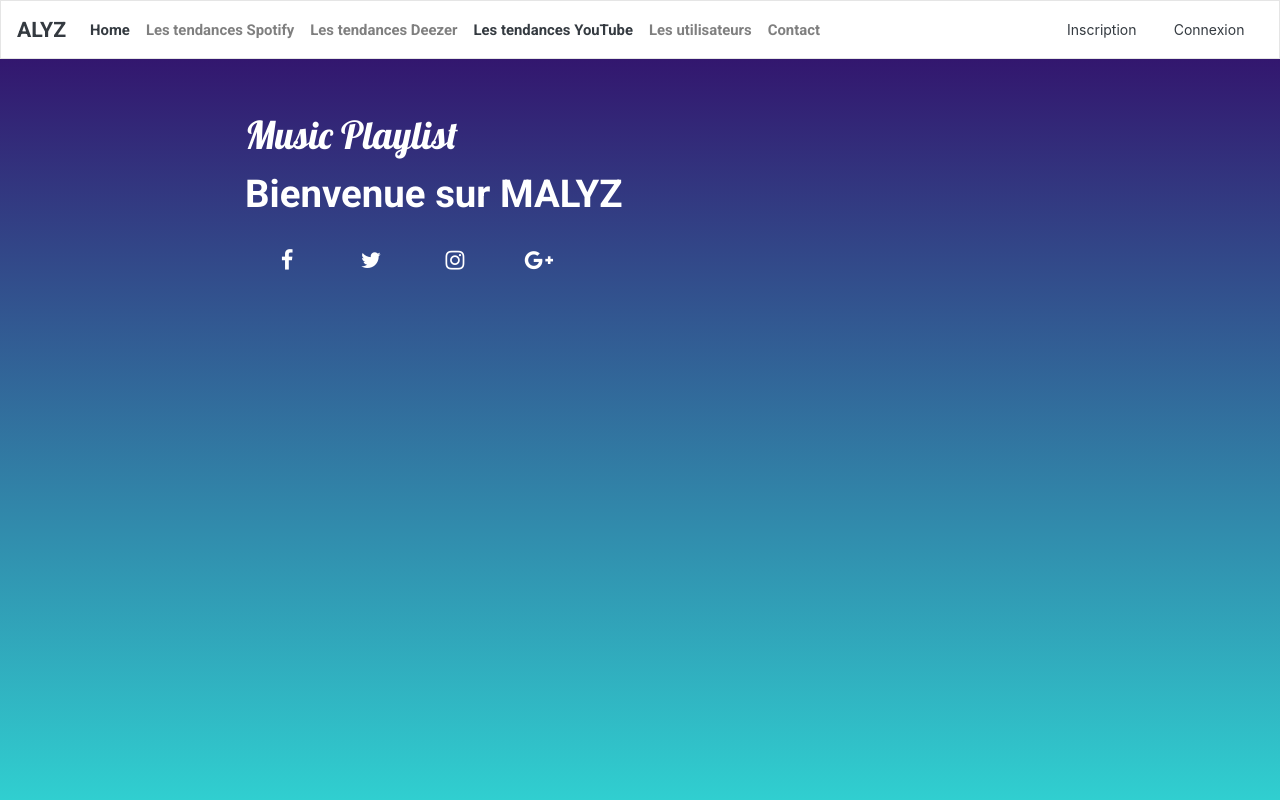
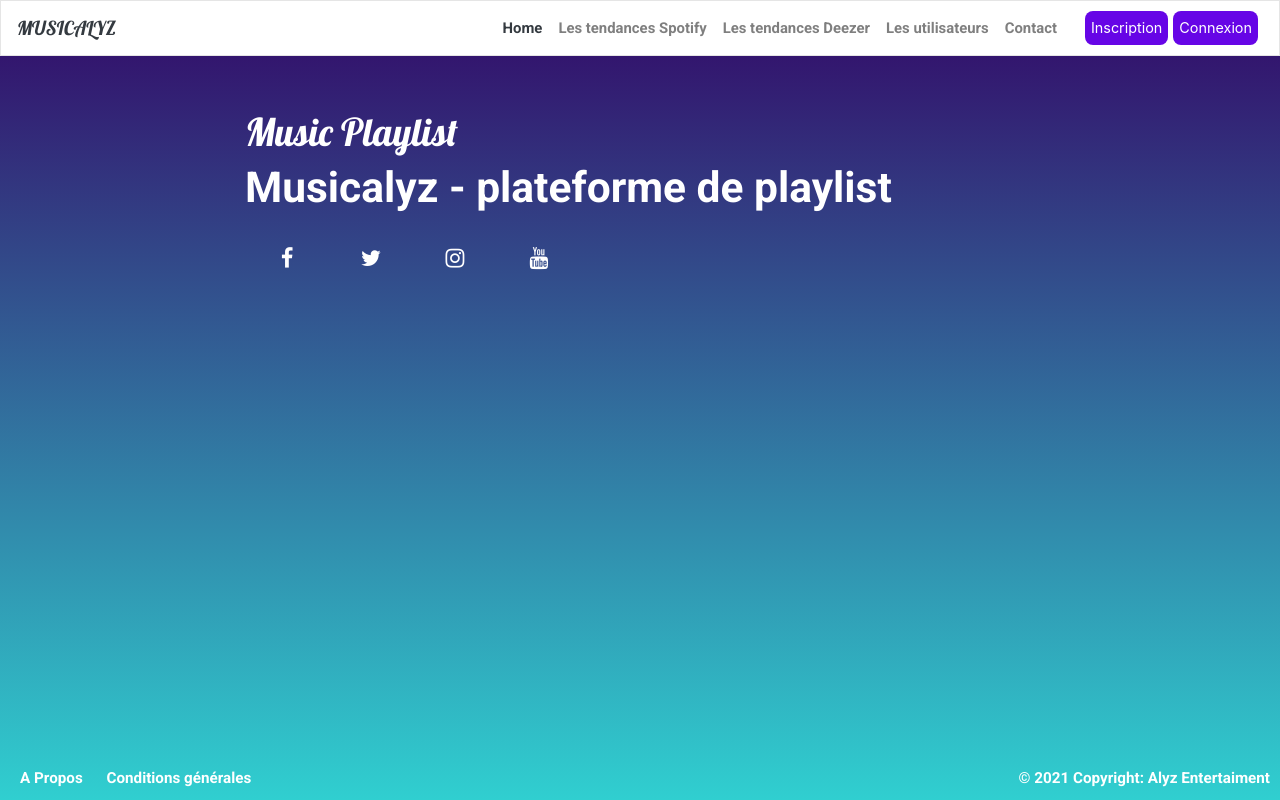
Before and after one commit to AitZak/alyz, a Symfony app: template templates/app/index.html.twig in a window 1280 px wide. Run offline with Twig, Linux system fonts and the light colour scheme; the template is opened without the code that fills it, so the values that code supplies are empty; style sheets or scripts are compiled from the project's sources; some libraries are stand-ins or nearby versions.

Commit message:
AddSeoandFixbug

```diff
--- a/assets/app.js
+++ b/assets/app.js
@@ -8,6 +8,7 @@
 import React, { useState } from 'react';
 import ReactDOM from 'react-dom';
 import Navbar from "./components/Navbar";
+import Footer from "./components/Footer";
 import HomePage from "./pages/HomePage";
 import ContactPage from "./pages/ContactPage";
 import AllUsersPage from "./pages/AllUsersPage";
@@ -50,6 +51,7 @@
                 <Route path="/" component={HomePage} />
             </Switch>
         </main>
+        <Footer />
     </HashRouter>
     </AuthContext.Provider>
     );
--- a/assets/components/Navbar.jsx
+++ b/assets/components/Navbar.jsx
@@ -13,13 +13,13 @@
   }
 
     return (<nav className="navbar navbar-expand-lg navbar-light bg-light">
-    <NavLink className="navbar-brand" to="/">ALYZ</NavLink>
+    <NavLink className="navbar-brand navbar_title" to="/">MUSICALYZ  </NavLink>
     <button className="navbar-toggler" type="button" data-toggle="collapse" data-target="#navbarColor03" aria-controls="navbarColor03" aria-expanded="false" aria-label="Toggle navigation">
       <span className="navbar-toggler-icon"></span>
     </button>
 
     <div className="collapse navbar-collapse" id="navbarColor03">
-      <ul className="navbar-nav mr-auto">
+      <ul className="navbar-nav mr-nav">
         <li className="nav-item active">
           <NavLink className="nav-link" to="/">Home
             <span className="sr-only">(current)</span>
@@ -31,9 +31,7 @@
         <li className="nav-item">
           <NavLink className="nav-link" to="/charts_deezer">Les tendances Deezer</NavLink>
         </li>
-        <li className="nav-item">
-          <NavLink className="nav-link" to="#">Les tendances YouTube</NavLink>
-        </li>
+
         <li className="nav-item">
           <NavLink className="nav-link" to="/users">Les utilisateurs</NavLink>
         </li>
@@ -41,17 +39,17 @@
           <NavLink className="nav-link" to="/contact">Contact</NavLink>
         </li>
       </ul>
-      <ul className="navbar-nav ml-auto">
+      <ul className="navbar-nav mr-nav space">
         {!isAuthenticated && <>
           <li className="nav-item">
-              <NavLink to="/register" className="btn btn-default">Inscription</NavLink>
+              <NavLink to="/register" className="btn btn-default button_custum">Inscription</NavLink>
           </li>
           <li className="nav-item">
-              <NavLink to="/login" className="btn btn-default">Connexion</NavLink>
+              <NavLink to="/login" className="btn btn-default button_custum">Connexion</NavLink>
           </li>
         </> || (
           <li className="nav-item">
-              <button onClick={handleLogout} className="btn btn-default">Déconnexion</button>
+              <button onClick={handleLogout} className="btn btn-default button_custum">Déconnexion</button>
           </li>
         )}
       </ul>
--- a/assets/pages/DeezerCharts.jsx
+++ b/assets/pages/DeezerCharts.jsx
@@ -1,5 +1,8 @@
 import React, { useEffect, useState } from 'react';
+import {Helmet} from "react-helmet";
 import ChartTracksAPI from '../services/chartTracksAPI';
+import "../styles/homepage.css"
+import "../styles/chartpage.css"
 
 
 
@@ -68,12 +71,24 @@
 
     return (
     <>
-        <h1>Top Deezer </h1>
+        <div>
+            <Helmet>
+                <title>Musicalyz - Classement Deezer  </title>
+                <meta name="description" content=" Retrouvez sur notre plateforme Musicalyz les derniers classements musicaux de Deezer,les charts par pays" />
+                <link rel="image_src" type="image/png" href="/images/banner1.png" />
+                <meta name="author" content="Musicalyz" />
+                <meta name="keywords" content="Musicalyz tendance Deezer, musicalyz deezer, Top deezer, Classement Deezer, Hit deezer, Tendance deezer, Deezer chart, Top 100 deezer" />
+                <meta name="robots" content="all" />
+                <meta name="viewport" content="width=device-width, initial-scale=1" />
+
+            </Helmet>
+
+            <h1 className="title_chart_deezer">Les tendances sur Deezer <span><i className="fab fa-deezer"></i></span> </h1>
 
             <form onSubmit={handleSubmit}>
             <label>
               pays :
-          <select name="country" value={filter.country} onChange={handleChange}>
+              <select class="selectpicker" name="country" value={filter.country} onChange={handleChange}>
               {countries.map((country, index) =>
                     <option value={country.id}>{country.name}</option>
                 )}
@@ -81,7 +96,7 @@
             </label>
             <label>
               date :
-          <select name="dateSelected" value={filter.dateSelected} onChange={handleChange}>
+              <select class="selectpicker" name="dateSelected" value={filter.dateSelected} onChange={handleChange}>
               <option value="">--Please choose an option--</option>
               {datesSelect.map((dateSelect, index) =>
                     <option value={dateSelect.publication_date}>{dateSelect.publication_date}</option>
@@ -93,7 +108,7 @@
 
             <table className="table table-hover">
             <thead>
-            <tr>
+                <tr className="title_group">
                     <th></th>
                     <th>position</th>
                     <th>title</th>
@@ -105,12 +120,14 @@
                     <tr key={index}>
                         <td><img alt="cover" src={track.cover} width="200" height="200"/> </td>
                         <td>{track.position}</td>
-                    <td>{track.title}</td>
-                    <td>{track.artist}</td>
+                        <td className="chart">{track.title}</td>
+                        <td className="chart">{track.artist}</td>
                     </tr>
                 )}
             </tbody>
+                <hr />
             </table>
+        </div>
     </>
     );
 
--- a/assets/pages/HomePage.jsx
+++ b/assets/pages/HomePage.jsx
@@ -1,24 +1,39 @@
 import React from 'react';
+import {Helmet} from "react-helmet";
 import "../styles/homepage.css"
 
 const HomePage = () => {
     return (
+
+<div >
+    <Helmet>
+        <title>Musicalyz - Regroupez toutes vos playlists </title>
+        <meta name="description" content="Centraliser et transférer vos playlists d’une plateforme musicale à une autre ! Musicalyz facilite le transfert de vos playlists favorites Spotify et Deezer." />
+        <link rel="image_src" type="image/png" href="/images/banner1.png" />
+        <meta name="author" content="Musicalyz" />
+        <meta name="keywords" content="Musicalyz, Plateforme, Musicalys,musique, music, playlist, Centraliser ces playlists, Importer ses playlists,partager ses playlists, Spotify, Deezer" />
+        <meta name="robots" content="all" />
+        <meta name="viewport" content="width=device-width, initial-scale=1" />
+
+    </Helmet>
         <div className="row padding homepage_title">
+
             <div className="col-8 style_font">Music Playlist</div>
             <div className="w-100"></div>
-            <div className="col ">Bienvenue sur MALYZ</div>
+            <div className="col "><h1>Musicalyz - plateforme de playlist</h1></div>
             <div className="w-100"></div>
             <div className="col">
 
-                <a href="#" target="_blank" className="btn-social btn-lg"><i className="fa fa-facebook"></i></a>
+                <a href="https://www.facebook.com/Musicalyz-100135015386624" target="_blank" className="btn-social btn-lg"><i className="fa fa-facebook"></i></a>
 
-                <a href="#" target="_blank" className="btn-social btn-lg"><i className="fa fa-twitter"></i></a>
+                <a href="https://twitter.com/Musicalyz1" target="_blank" className="btn-social btn-lg"><i className="fa fa-twitter"></i></a>
 
-                <a href="#" target="_blank" className="btn-social btn-lg"><i className="fa fa-instagram"></i></a>
+                <a href="https://t.co/grdkuKQF92?amp=1" target="_blank" className="btn-social btn-lg"><i className="fa fa-instagram"></i></a>
 
-                <a href="#" target="_blank" className="btn-social btn-lg"><i className="fa fa-google-plus"></i></a>
+                <a href="https://www.youtube.com/channel/UCMZO36-OoRl4xEdLQ27XrNA/featured" target="_blank" className="btn-social btn-lg"><i className="fa fa-youtube"></i></a>
             </div>
         </div>
+</div>
     );
 };
 
--- a/assets/pages/SpotifyCharts.jsx
+++ b/assets/pages/SpotifyCharts.jsx
@@ -1,4 +1,7 @@
 import React, { useEffect, useState } from 'react';
+import "../styles/homepage.css"
+import "../styles/chartpage.css"
+import {Helmet} from "react-helmet";
 import ChartTracksAPI from '../services/chartTracksAPI';
 
 
@@ -68,12 +71,24 @@
 
     return (
     <>
-        <h1>Top Spotify </h1>
+        <div>
+            <Helmet>
+                <title>Musicalyz - Classement Spotify </title>
+                <meta name="description" content="Retrouvez sur notre plateforme Musicalyz les derniers classements musicaux de Spotify, les charts par pays" />
+                <link rel="image_src" type="image/png" href="/images/banner1.png" />
+                <meta name="author" content="Musicalyz" />
+                <meta name="keywords" content="Musicalyz tendance Spotify, musicalyz Spotify, Spotify, Hit spotify, Tendance spotify, Spotify chart, Top 100 spotify" />
+                <meta name="robots" content="all" />
+                <meta name="viewport" content="width=device-width, initial-scale=1" />
+
+            </Helmet>
+
+            <h1 className="title_chart_spotify">Les tendances sur Spotify </h1>
 
             <form onSubmit={handleSubmit}>
             <label>
               pays :
-          <select name="country" value={filter.country} onChange={handleChange}>
+              <select class="selectpicker" name="country" value={filter.country} onChange={handleChange}>
               {countries.map((country, index) =>
                     <option value={country.id}>{country.name}</option>
                 )}
@@ -81,19 +96,19 @@
             </label>
             <label>
               date :
-          <select name="dateSelected" value={filter.dateSelected} onChange={handleChange}>
+              <select class="selectpicker" name="dateSelected" value={filter.dateSelected} onChange={handleChange}>
               <option value="">--Please choose an option--</option>
               {datesSelect.map((dateSelect, index) =>
                     <option value={dateSelect.publication_date}>{dateSelect.publication_date}</option>
                 )}
               </select>
             </label>
-        <input type="submit" value="Envoyer" />
+            <input type="submit" className="button_custum" value="Envoyer" />
             </form>
 
             <table className="table table-hover">
             <thead>
-            <tr>
+                <tr className="title_group">
                     <th></th>
                     <th>position</th>
                     <th>title</th>
@@ -101,16 +116,22 @@
                 </tr>
             </thead>
             <tbody>
+
                 {tracks.map((track, index) =>
-                <tr key={index}>
+
+
+                    <tr className="color" key={index}>
                         <td><img alt="cover" src={track.cover} width="200" height="200"/> </td>
                         <td>{track.position}</td>
-                    <td>{track.title}</td>
-                    <td>{track.artist}</td>
+                        <td className="chart">{track.title}</td>
+                        <td className="chart">{track.artist}</td>
                     </tr>
+
+
                 )}
             </tbody>
             </table>
+        </div>
     </>
     );
 
--- a/assets/services/chartTracksAPI.js
+++ b/assets/services/chartTracksAPI.js
@@ -3,27 +3,27 @@
 
 function findAllCountries() {
     return axios
-    .get("http://localhost/api/countries")
-    .then(response => response.data['hydra:member']);
+        .get("https://alyz.dev-raza.fr/api/countries")
+        .then(response => response.data['hydra:member']);
 }
 
 function findAllTrackSpotify(dateSelected = getPreviousDate() ,country = "fr") {
     return axios
-    .get("http://localhost:80/api/chart_tracks?date="+ dateSelected+"&id_platform=4&id_country="+country)
-    .then(response => response.data);
+        .get("https://alyz.dev-raza.fr/api/chart_tracks?date="+ dateSelected+"&id_platform=1&id_country="+country)
+        .then(response => response.data);
 }
 
 function findAllTrackDeezer(dateSelected = getPreviousDate() ,country = "fr") {
     return axios
-    .get("http://localhost:80/api/chart_tracks?date="+ dateSelected+"&id_platform=7&id_country="+country)
-    .then(response => response.data);
+        .get("https://alyz.dev-raza.fr/api/chart_tracks?date="+ dateSelected+"&id_platform=2&id_country="+country)
+        .then(response => response.data);
 }
 
 
 function getAllDates() {
     return axios
-    .get("http://localhost/api/date_charts")
-    .then(response => response.data);
+        .get("https://alyz.dev-raza.fr/api/date_charts")
+        .then(response => response.data);
 }
 
 function getPreviousDate() {
--- a/assets/styles/app.css
+++ b/assets/styles/app.css
@@ -2,10 +2,8 @@
     margin: 0;
     height: 100%;
     font-family: 'Roboto', sans-serif;
-}
-
-body {
     background-image: linear-gradient(to top, #30cfd0 0%, #330867 100%);
+    background-attachment: fixed;
 }
 
 .navbar_title{
@@ -30,6 +28,23 @@
 
 }
 
+.playlist_tile{
+    font-family: 'Lobster', cursive !important;
+    font-size: 2.5rem;
+    color: #E2D3D3;
+}
+
+.playlist_name{
+    color: #E2D3D3;
+    font-size: 2vw;
+}
+
+
+.beta{
+    font-size: 5px;
+    color: #ff0010;
+}
+
 .space{
     margin-left: 20px !important;
 }
@@ -37,10 +52,13 @@
 .btn{
     margin-right: 5px !important;
 }
+/* ==========================================================================
 
 .btn:last-child{
     margin-right: 0 !important;
 }
+
+ */
 
 .color{
     color: white !important
@@ -53,3 +71,8 @@
     margin: 5px 5px 5px;
     text-decoration: none;
 }
+
+.beta{
+    font-size: 0.9rem;
+    color: #f93e3e;
+}
--- /dev/null
+++ b/assets/styles/chartpage.css
@@ -0,0 +1,31 @@
+body{
+    color: #ffffff !important;
+}
+
+.title_chart_spotify{
+    font-family: 'Lobster', cursive !important;
+    font-size: 2.5rem;
+    color: #1ed760;
+}
+/*#E2D3D3 #707070*/
+
+.title_chart_deezer{
+    font-family: 'Lobster', cursive !important;
+    font-size: 2.5rem;
+    color: #ff0092;
+}
+
+.chart{
+    font-size: 1.4rem;
+    color: #ffffff;
+}
+
+.color{
+    color: #ffffff;
+    font-size: 1.1rem;
+}
+
+.title_group{
+    color: #ffffff;
+    font-size: 1.2rem;
+}
```
Lines whose indentation alone changed are shown as unchanged.
